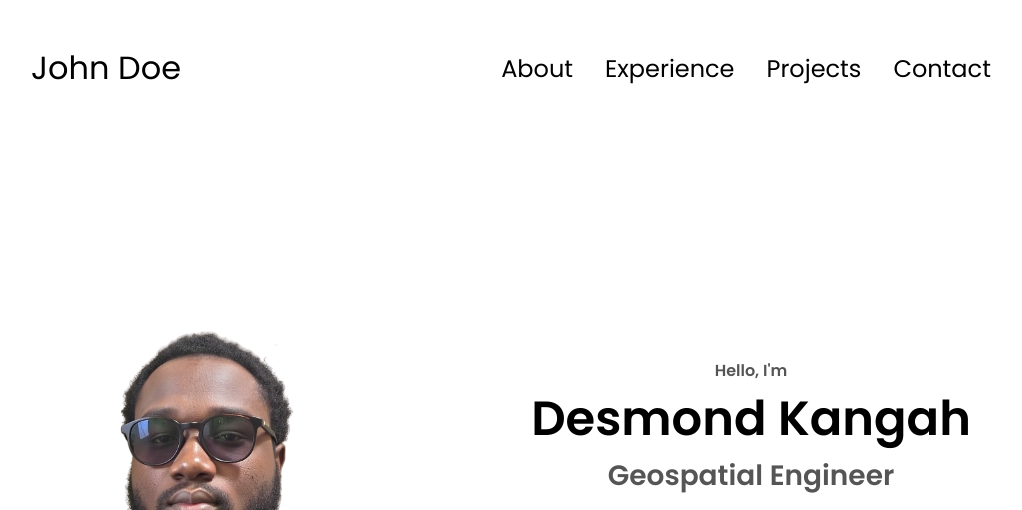
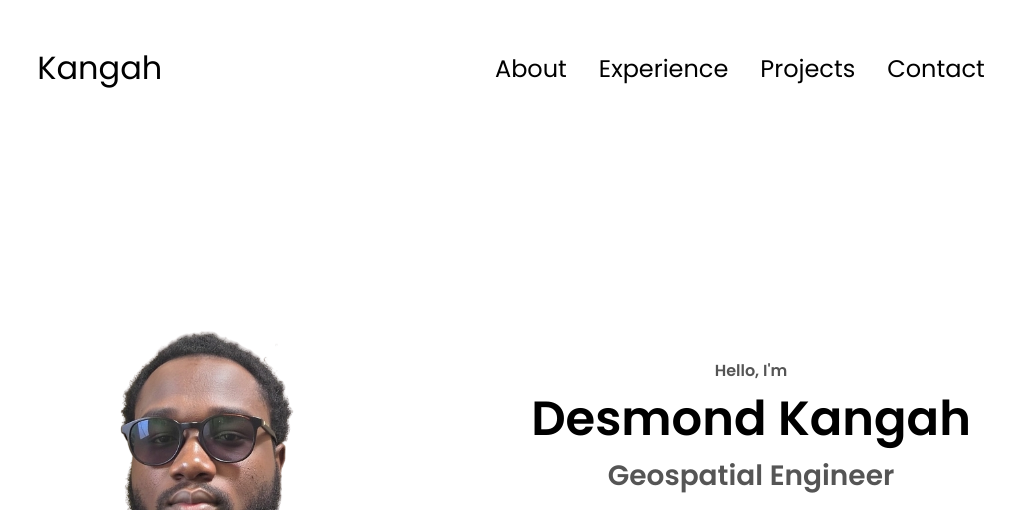
Before and after one commit to kangahdesmond/kangahdesmond.github.io, a plain HTML site: page index.html in a window 1280 px wide. Shown: the top 510 px of the page, without its empty margins (129-1151 px from the left). Drawn offline with Linux system fonts and the light colour scheme.

Commit message:
update index

```diff
--- a/index.html
+++ b/index.html
@@ -10,7 +10,7 @@
   </head>
   <body>
     <nav id="desktop-nav">
-      <div class="logo">John Doe</div>
+      <div class="logo">Kangah</div>
       <div>
         <ul class="nav-links">
           <li><a href="#about">About</a></li>
```
